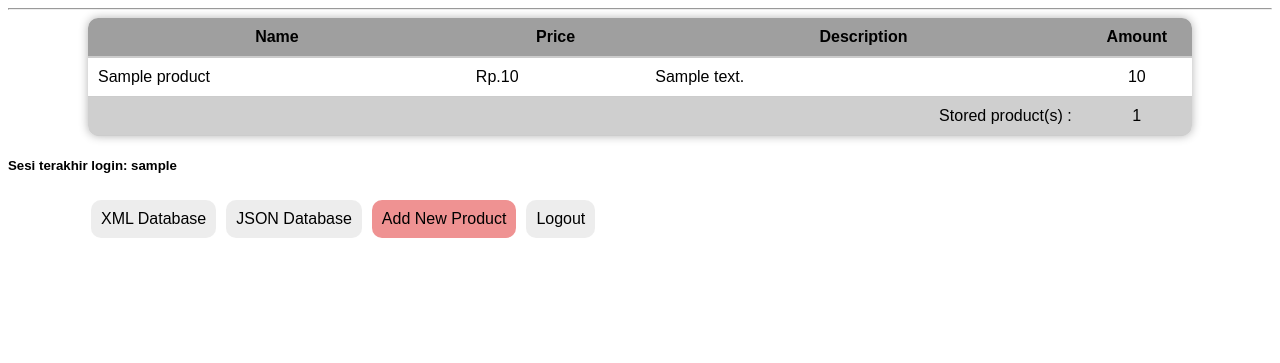
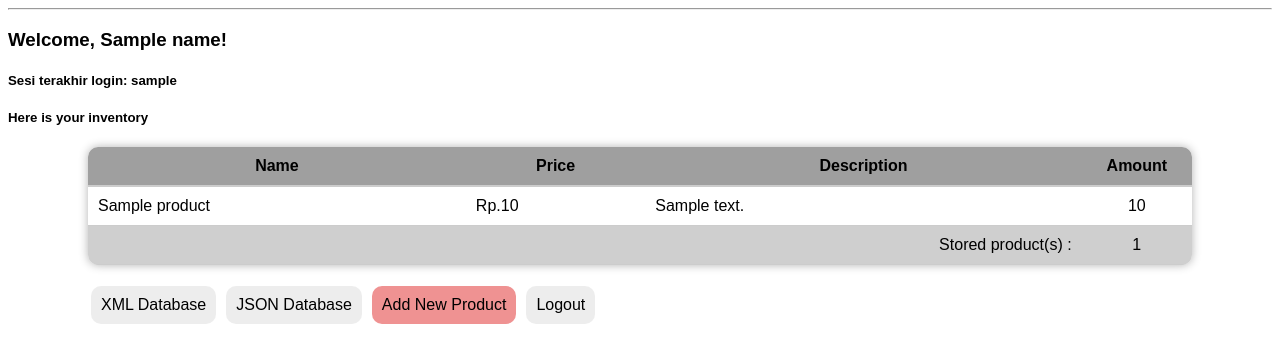
Before and after one commit to zuhdynadhif/tokopaedi, a Django app: template main/templates/main/main.html in a window 1280 px wide. Shown: the part 82-445 px from the top of the page. Run offline with Django 4.2, Linux system fonts and the light colour scheme; tables that the repository leaves empty hold one stand-in row (values such as "Sample post"); the template is opened without the code that fills it: values that come from a table or form of the project are taken from there, most other values are stand-ins (such as "Sample title", 1, 10 or a date in 2020).

Commit message:
chore (cookies): T information of current user
Add username greeting, move time login on head

```diff
--- a/main/templates/main/main.html
+++ b/main/templates/main/main.html
@@ -1,8 +1,13 @@
 {% extends 'base.html' %}
 {% block meta %}
-    <title>Tokopaedi - Safely store your inventory</title>
+<title>Tokopaedi - Safely store your inventory</title>
 {% endblock meta %}
 {% block content %}
+    <div class="information">
+        <h3>Welcome, {{ name }}!</h1>
+        <h5>Sesi terakhir login: {{ last_login }}</h5>
+        <h5>Here is your inventory</h5>
+    </div>
     <div class="card">
         <table class="products_view">
             <tr>
@@ -27,7 +32,6 @@
             </tr>
         </table>
     </div>
-    <h5>Sesi terakhir login: {{ last_login }}</h5>
     <div class="database">
         <ul>
             <li><a href="/xml/">XML Database</a></li>
```
